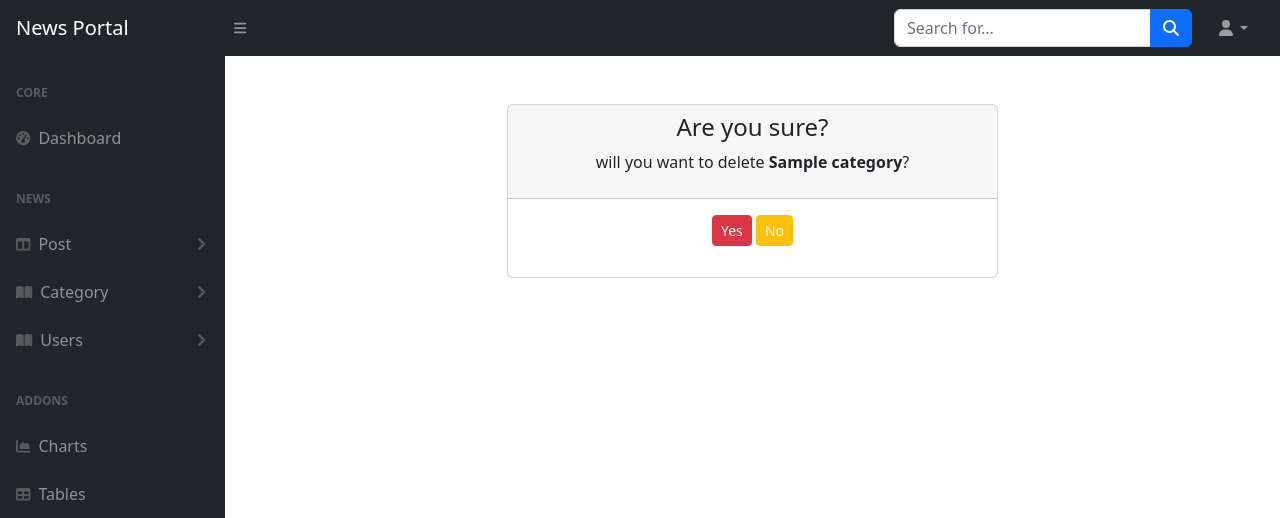
After one commit to monir-bedev/newsPortal, a Django app: page /blog/delete-category/1/ in a window 1280 px wide. The commit adds this page. Shown: the top 518 px of the page. Run offline with Django 5.2, Linux system fonts and the light colour scheme; tables that the repository leaves empty hold one stand-in row (values such as "Sample post"); some libraries are stand-ins or nearby versions.

Commit message:
category delete cereate successfully

```diff
--- a/blog/templates/backend/category_list.html
+++ b/blog/templates/backend/category_list.html
@@ -29,7 +29,7 @@
                             <td>{{ obj.name }}</td>
                             <td>
                                 <a class="btn text-success" href="{% url 'category_update' obj.pk %}"><i class="fa-solid fa-rotate"></i></a>
-                                <a class="btn text-danger" href=""><i class="fa-solid fa-trash"></i></a>
+                                <a class="btn text-danger" href="{% url 'delete_category' obj.pk %}"><i class="fa-solid fa-trash"></i></a>
                             </td>
                         </tr>
                     {% endfor %}
--- /dev/null
+++ b/blog/templates/common/delete.html
@@ -0,0 +1,34 @@
+{% extends "base_BE.html" %}
+{% block content %}
+<div class="row text-center mt-5">
+  <div class="col-lg-6 offset-3">
+    <div class="card">
+      <div class="card-header">
+        <h4 class="card-title">Are you sure?</h4>
+        <p class="card-title-desc">
+          will you want to delete <b>{{ object }}</b>?
+        </p>
+      </div>
+      <!-- end card header -->
+      <div class="card-body">
+        <form method="POST">
+          {% csrf_token %}
+          <div style="padding-bottom: 15px" class="box-body">
+            <button class="btn btn-danger btn-sm" type="submit">Yes</button>
+            <button
+              type="button"
+              onclick="history.back();"
+              class="btn btn-warning btn-sm text-light"
+            >
+              No
+            </button>
+          </div>
+        </form>
+      </div>
+      <!-- end card-body -->
+    </div>
+    <!-- end card -->
+  </div>
+  <!-- end col -->
+</div>
+{% endblock %}
--- a/blog/urls.py
+++ b/blog/urls.py
@@ -1,5 +1,5 @@
 from django.urls import path
-from .views import CategoryListView, CategoryCreateView, CategoryUpdateView
+from .views import CategoryListView, CategoryCreateView, CategoryUpdateView, CategoryDeleteView
 
 
 urlpatterns = [
@@ -14,4 +14,8 @@ urlpatterns = [
     # Update category
 
     path('update-category/<int:pk>/', CategoryUpdateView.as_view(), name='category_update'),
+
+    # Delete category
+
+    path('delete-category/<int:pk>/', CategoryDeleteView.as_view(), name='delete_category'),
 ]
--- a/blog/views.py
+++ b/blog/views.py
@@ -35,3 +35,11 @@ class CategoryUpdateView(generic.UpdateView):
     success_url = '/blog/categories/'
     template_name = 'backend/category_create.html'
     form_class = CategoryForm
+
+
+# Delete Category
+
+class CategoryDeleteView(generic.DeleteView):
+    model = Category
+    success_url = '/blog/categories/'
+    template_name = 'common/delete.html'
```
Also changed, not shown: blog/templates/common/success_message.html (renamed from blog/templates/backend/success_message.html).
